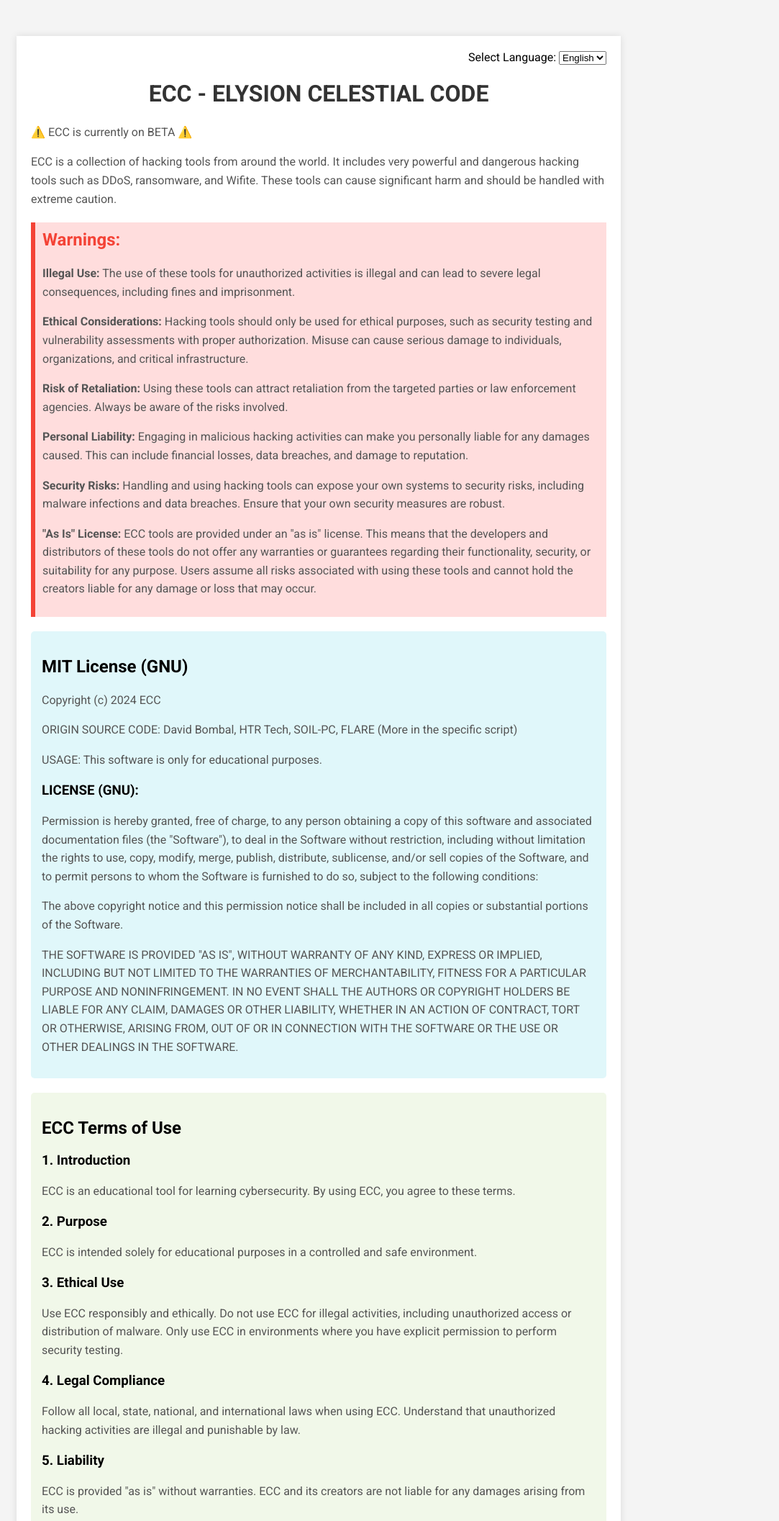
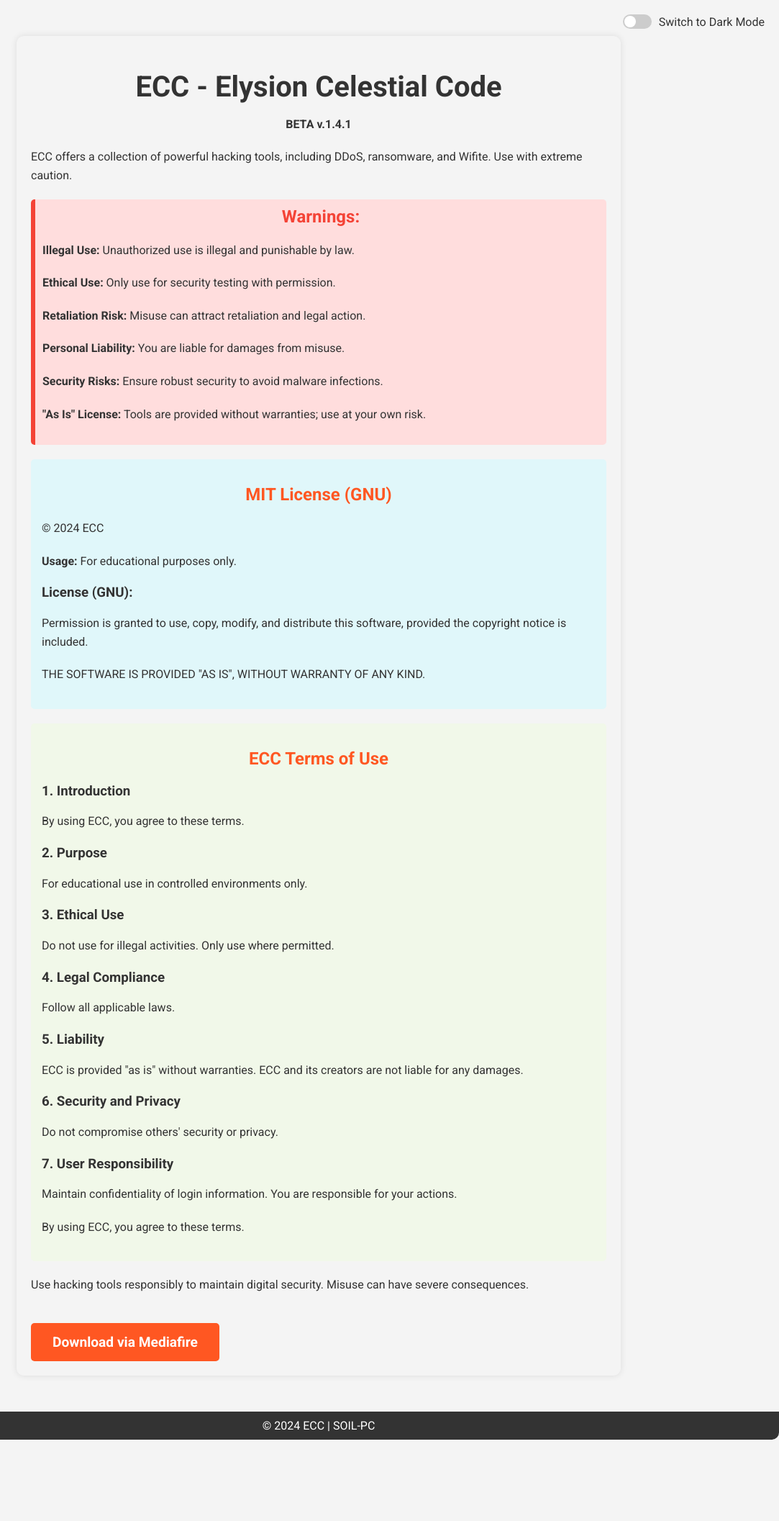
Before and after one commit to soil-pc/ecc.github.io, a plain HTML site: page index.html in a window 1280 px wide. Shown: the top 2113 px of the page at 72% size, without its empty margins (197-1280 px from the left). After the commit the page ends 2000 px from the top, so only its background shows below. Drawn offline with Linux system fonts and the light colour scheme.

Commit message:
index.html

```diff
--- a/index.html
+++ b/index.html
@@ -6,133 +6,266 @@
     <title>ECC - Ethical Hacking Tool Collection</title>
     <link href="https://fonts.googleapis.com/css2?family=Roboto:wght@400;700&display=swap" rel="stylesheet">
     <style>
+        :root {
+            --background-light: #f4f4f4;
+            --text-color-light: #333;
+            --accent-color-light: #ff5722;
+            --background-dark: #000000;
+            --text-color-dark: #ffffff;
+            --accent-color-dark: #00bcd4;
+        }
+
         body {
             font-family: 'Roboto', sans-serif;
-            background-color: #f4f4f4;
+            background-color: var(--background-light);
+            color: var(--text-color-light);
             margin: 0;
             padding: 0;
+            transition: background-color 0.3s, color 0.3s;
         }
+
         .container {
             max-width: 800px;
             margin: 50px auto;
             padding: 20px;
-            background-color: #ffffff;
+            background-color: var(--background-light);
             box-shadow: 0 0 10px rgba(0, 0, 0, 0.1);
+            border-radius: 10px;
+            transition: background-color 0.3s;
         }
+
         h1 {
-            color: #333;
             text-align: center;
+            font-size: 2.5rem;
+            margin-bottom: 10px;
         }
+
+        h2 {
+            text-align: center;
+            color: var(--accent-color-light);
+            margin-bottom: 20px;
+        }
+
+        .version {
+            text-align: center;
+            font-weight: bold;
+            margin-bottom: 20px;
+            color: var(--text-color-light);
+        }
+
         p {
-            color: #555;
             line-height: 1.6;
+            margin-bottom: 20px;
         }
+
         .warning {
             background-color: #ffdddd;
             border-left: 6px solid #f44336;
             padding: 10px;
-            margin: 20px 0;
+            margin-bottom: 20px;
+            border-radius: 5px;
         }
+
         .warning h2 {
             color: #f44336;
             margin-top: 0;
         }
+
+        .license, .terms {
+            padding: 15px;
+            margin-bottom: 20px;
+            border-radius: 5px;
+        }
+
+        .license {
+            background-color: #e0f7fa;
+        }
+
+        .terms {
+            background-color: #f1f8e9;
+        }
+
+        .download-link {
+            display: inline-block;
+            text-align: center;
+            margin-top: 20px;
+            padding: 15px 30px;
+            background-color: var(--accent-color-light);
+            color: white;
+            text-decoration: none;
+            border-radius: 5px;
+            font-weight: bold;
+            font-size: 1.2rem;
+            transition: background-color 0.3s;
+        }
+
+        .download-link:hover {
+            background-color: #e64a19;
+        }
+
         .footer {
             text-align: center;
             padding: 10px;
             background-color: #333;
             color: #fff;
             margin-top: 20px;
+            border-radius: 0 0 10px 10px;
         }
-        .download-link {
-            display: block;
-            text-align: center;
-            margin: 20px 0;
-            padding: 15px;
-            background-color: #ff5722;
-            color: white;
-            text-decoration: none;
-            border-radius: 5px;
-            font-weight: bold;
-            font-size: 16px;
+
+        .dark-mode-toggle {
+            position: absolute;
+            top: 20px;
+            right: 20px;
+            display: flex;
+            align-items: center;
+            justify-content: center;
+            color: var(--text-color-light);
         }
-        .license {
-            background-color: #e0f7fa;
-            padding: 15px;
-            margin: 20px 0;
-            border-radius: 5px;
+
+        .dark-mode-toggle label {
+            position: relative;
+            display: inline-block;
+            width: 40px;
+            height: 20px;
+            background-color: #ccc;
+            border-radius: 20px;
+            cursor: pointer;
         }
-        .terms {
-            background-color: #f1f8e9;
-            padding: 15px;
-            margin: 20px 0;
-            border-radius: 5px;
+
+        .dark-mode-toggle label:after {
+            content: '';
+            position: absolute;
+            width: 16px;
+            height: 16px;
+            background-color: #fff;
+            border-radius: 50%;
+            top: 2px;
+            left: 2px;
+            transition: transform 0.3s ease;
         }
-        .language-select {
-            text-align: right;
-            margin-bottom: 20px;
+
+        .dark-mode-toggle input {
+            display: none;
+        }
+
+        .dark-mode-toggle input:checked + label {
+            background-color: #333;
+        }
+
+        .dark-mode-toggle input:checked + label:after {
+            transform: translateX(20px);
+        }
+
+        /* Dark Mode Styles */
+        body.dark-mode {
+            background-color: var(--background-dark);
+            color: var(--text-color-dark);
+        }
+
+        body.dark-mode .container {
+            background-color: var(--background-dark);
+        }
+
+        body.dark-mode h1, body.dark-mode h2 {
+            color: var(--accent-color-dark);
+        }
+
+        body.dark-mode p, body.dark-mode .license, body.dark-mode .terms {
+            color: var(--text-color-dark);
+        }
+
+        body.dark-mode .warning {
+            background-color: #331f1f;
+            border-left-color: #f44336;
+            color: var(--text-color-dark);
+        }
+
+        body.dark-mode .footer {
+            background-color: #111;
+        }
+
+        body.dark-mode .download-link {
+            background-color: var(--accent-color-dark);
+        }
+
+        body.dark-mode .download-link:hover {
+            background-color: #006d87;
+        }
+
+        body.dark-mode .license {
+            background-color: #002428;
+        }
+
+        body.dark-mode .terms {
+            background-color: #2e4d2e;
         }
     </style>
 </head>
 <body>
     <div class="container">
-        <div class="language-select">
-            <label for="language">Select Language:</label>
-            <select id="language">
-                <option value="en">English</option>
-                <option value="ko">Korean</option>
-            </select>
-        </div>
-        <h1 id="title">ECC - ELYSION CELESTIAL CODE</h1>
-        <p id="description">⚠️ ECC is currently on BETA ⚠️</p>
-        <p id="description">ECC is a collection of hacking tools from around the world. It includes very powerful and dangerous hacking tools such as DDoS, ransomware, and Wifite. These tools can cause significant harm and should be handled with extreme caution.</p>
+        <h1>ECC - Elysion Celestial Code</h1>
+        <p class="version">BETA v.1.4.1</p>
+        <p>ECC offers a collection of powerful hacking tools, including DDoS, ransomware, and Wifite. Use with extreme caution.</p>
 
         <div class="warning">
-            <h2 id="warnings-title">Warnings:</h2>
-            <p><strong id="illegal-use-title">Illegal Use:</strong> <span id="illegal-use-description">The use of these tools for unauthorized activities is illegal and can lead to severe legal consequences, including fines and imprisonment.</span></p>
-            <p><strong id="ethical-considerations-title">Ethical Considerations:</strong> <span id="ethical-considerations-description">Hacking tools should only be used for ethical purposes, such as security testing and vulnerability assessments with proper authorization. Misuse can cause serious damage to individuals, organizations, and critical infrastructure.</span></p>
-            <p><strong id="risk-of-retaliation-title">Risk of Retaliation:</strong> <span id="risk-of-retaliation-description">Using these tools can attract retaliation from the targeted parties or law enforcement agencies. Always be aware of the risks involved.</span></p>
-            <p><strong id="personal-liability-title">Personal Liability:</strong> <span id="personal-liability-description">Engaging in malicious hacking activities can make you personally liable for any damages caused. This can include financial losses, data breaches, and damage to reputation.</span></p>
-            <p><strong id="security-risks-title">Security Risks:</strong> <span id="security-risks-description">Handling and using hacking tools can expose your own systems to security risks, including malware infections and data breaches. Ensure that your own security measures are robust.</span></p>
-            <p><strong id="as-is-license-title">"As Is" License:</strong> <span id="as-is-license-description">ECC tools are provided under an "as is" license. This means that the developers and distributors of these tools do not offer any warranties or guarantees regarding their functionality, security, or suitability for any purpose. Users assume all risks associated with using these tools and cannot hold the creators liable for any damage or loss that may occur.</span></p>
+            <h2>Warnings:</h2>
+            <p><strong>Illegal Use:</strong> Unauthorized use is illegal and punishable by law.</p>
+            <p><strong>Ethical Use:</strong> Only use for security testing with permission.</p>
+            <p><strong>Retaliation Risk:</strong> Misuse can attract retaliation and legal action.</p>
+            <p><strong>Personal Liability:</strong> You are liable for damages from misuse.</p>
+            <p><strong>Security Risks:</strong> Ensure robust security to avoid malware infections.</p>
+            <p><strong>"As Is" License:</strong> Tools are provided without warranties; use at your own risk.</p>
         </div>
 
         <div class="license">
-            <h2 id="license-title">MIT License (GNU)</h2>
-            <p id="license-copyright">Copyright (c) 2024 ECC</p>
-            <p id="license-origin">ORIGIN SOURCE CODE: David Bombal, HTR Tech, SOIL-PC, FLARE (More in the specific script)</p>
-            <p id="usage">USAGE: This software is only for educational purposes.</p>
-            <h3 id="license-gnu-title">LICENSE (GNU):</h3>
-            <p id="license-gnu-description">Permission is hereby granted, free of charge, to any person obtaining a copy of this software and associated documentation files (the "Software"), to deal in the Software without restriction, including without limitation the rights to use, copy, modify, merge, publish, distribute, sublicense, and/or sell copies of the Software, and to permit persons to whom the Software is furnished to do so, subject to the following conditions:</p>
-            <p id="license-conditions">The above copyright notice and this permission notice shall be included in all copies or substantial portions of the Software.</p>
-            <p id="license-disclaimer">THE SOFTWARE IS PROVIDED "AS IS", WITHOUT WARRANTY OF ANY KIND, EXPRESS OR IMPLIED, INCLUDING BUT NOT LIMITED TO THE WARRANTIES OF MERCHANTABILITY, FITNESS FOR A PARTICULAR PURPOSE AND NONINFRINGEMENT. IN NO EVENT SHALL THE AUTHORS OR COPYRIGHT HOLDERS BE LIABLE FOR ANY CLAIM, DAMAGES OR OTHER LIABILITY, WHETHER IN AN ACTION OF CONTRACT, TORT OR OTHERWISE, ARISING FROM, OUT OF OR IN CONNECTION WITH THE SOFTWARE OR THE USE OR OTHER DEALINGS IN THE SOFTWARE.</p>
+            <h2>MIT License (GNU)</h2>
+            <p>&copy; 2024 ECC</p>
+            <p><strong>Usage:</strong> For educational purposes only.</p>
+            <h3>License (GNU):</h3>
+            <p>Permission is granted to use, copy, modify, and distribute this software, provided the copyright notice is included.</p>
+            <p>THE SOFTWARE IS PROVIDED "AS IS", WITHOUT WARRANTY OF ANY KIND.</p>
         </div>
 
         <div class="terms">
-            <h2 id="terms-title">ECC Terms of Use</h2>
-            <h3 id="introduction-title">1. Introduction</h3>
-            <p id="introduction-description">ECC is an educational tool for learning cybersecurity. By using ECC, you agree to these terms.</p>
-            <h3 id="purpose-title">2. Purpose</h3>
-            <p id="purpose-description">ECC is intended solely for educational purposes in a controlled and safe environment.</p>
-            <h3 id="ethical-use-title">3. Ethical Use</h3>
-            <p id="ethical-use-description">Use ECC responsibly and ethically. Do not use ECC for illegal activities, including unauthorized access or distribution of malware. Only use ECC in environments where you have explicit permission to perform security testing.</p>
-            <h3 id="legal-compliance-title">4. Legal Compliance</h3>
-            <p id="legal-compliance-description">Follow all local, state, national, and international laws when using ECC. Understand that unauthorized hacking activities are illegal and punishable by law.</p>
-            <h3 id="liability-title">5. Liability</h3>
-            <p id="liability-description">ECC is provided "as is" without warranties. ECC and its creators are not liable for any damages arising from its use.</p>
-            <h3 id="security-privacy-title">6. Security and Privacy</h3>
-            <p id="security-privacy-description">Use ECC in a way that does not compromise the security or privacy of others. Do not access, collect, or distribute personal data without authorization.</p>
-            <h3 id="user-responsibility-title">7. User Responsibility</h3>
-            <p id="user-responsibility-description">Maintain confidentiality of any login information. You are responsible for your actions while using ECC.</p>
-            <p id="agree-terms">By using ECC, you agree to these terms.</p>
+            <h2>ECC Terms of Use</h2>
+            <h3>1. Introduction</h3>
+            <p>By using ECC, you agree to these terms.</p>
+            <h3>2. Purpose</h3>
+            <p>For educational use in controlled environments only.</p>
+            <h3>3. Ethical Use</h3>
+            <p>Do not use for illegal activities. Only use where permitted.</p>
+            <h3>4. Legal Compliance</h3>
+            <p>Follow all applicable laws.</p>
+            <h3>5. Liability</h3>
+            <p>ECC is provided "as is" without warranties. ECC and its creators are not liable for any damages.</p>
+            <h3>6. Security and Privacy</h3>
+            <p>Do not compromise others' security or privacy.</p>
+            <h3>7. User Responsibility</h3>
+            <p>Maintain confidentiality of login information. You are responsible for your actions.</p>
+            <p>By using ECC, you agree to these terms.</p>
         </div>
 
-        <p id="responsible-use">Remember, responsible and ethical use of hacking tools is crucial to maintaining a safe and secure digital environment. Misuse can have far-reaching and devastating consequences.</p>
+        <p>Use hacking tools responsibly to maintain digital security. Misuse can have severe consequences.</p>
 
-        <a class="download-link" href="https://drive.google.com/uc?export=download&id=1vUyqf3eevConxD3ESuXUsroY8cviRh5g" download id="download-link">Click here to download</a>
+        <a class="download-link" href="https://zrr.kr/Sax7" download>Download via Mediafire</a>
     </div>
     <div class="footer">
-        &copy; 2024 ECC - Ethical Hacking Tool Collection
+        &copy; 2024 ECC | SOIL-PC
     </div>
+
+    <div class="dark-mode-toggle">
+        <input type="checkbox" id="mode-toggle">
+        <label for="mode-toggle" aria-label="Toggle Dark Mode"></label>
+        <span style="margin-left: 10px;">Switch to Dark Mode</span>
+    </div>
+
     <script>
-        document.getElementById('language').addEventListener('change',
+        const modeToggle = document.getElementById('mode-toggle');
+        const body = document.body;
+
+        modeToggle.addEventListener('change', function() {
+            body.classList.toggle('dark-mode');
+        });
+    </script>
+</body>
+</html>
```
